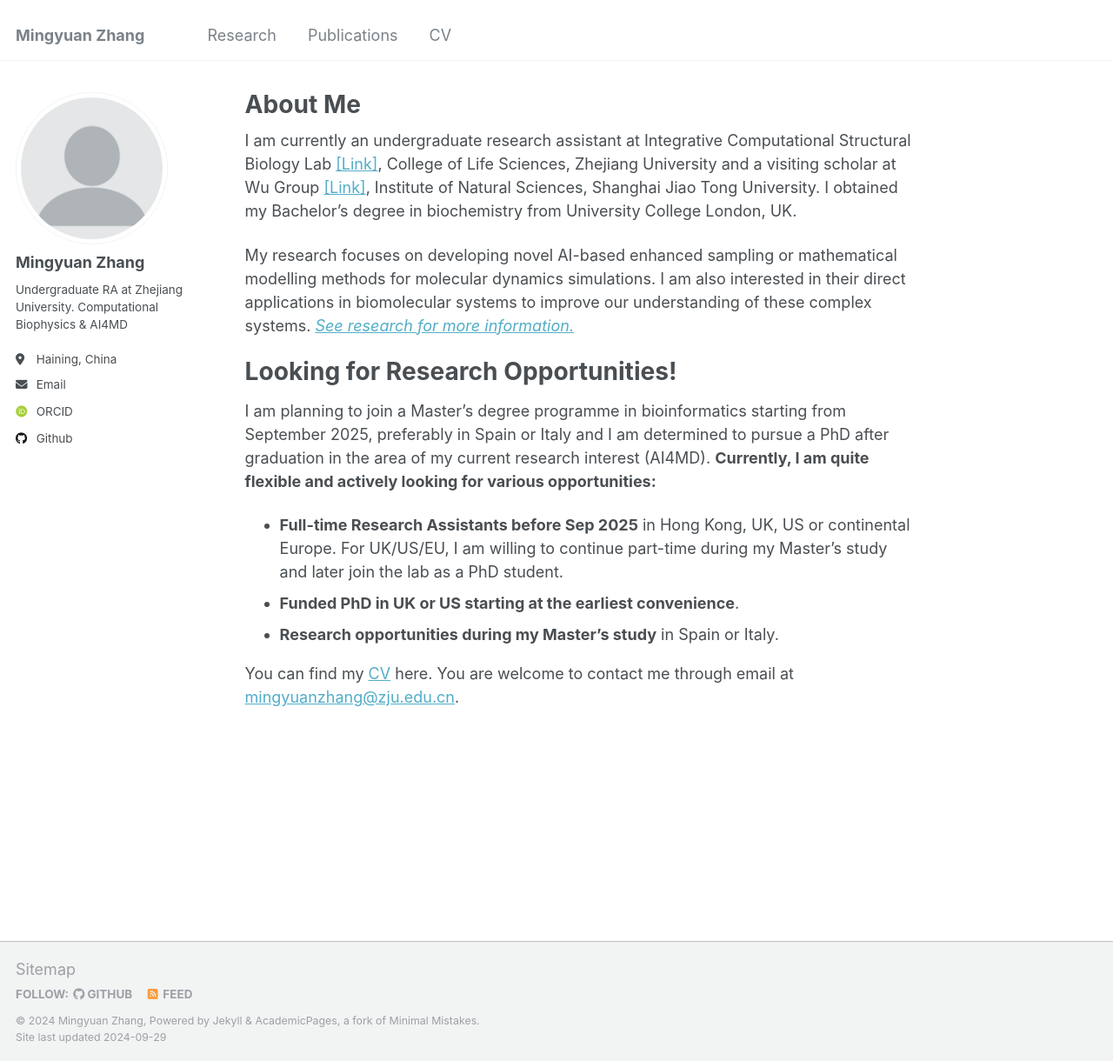
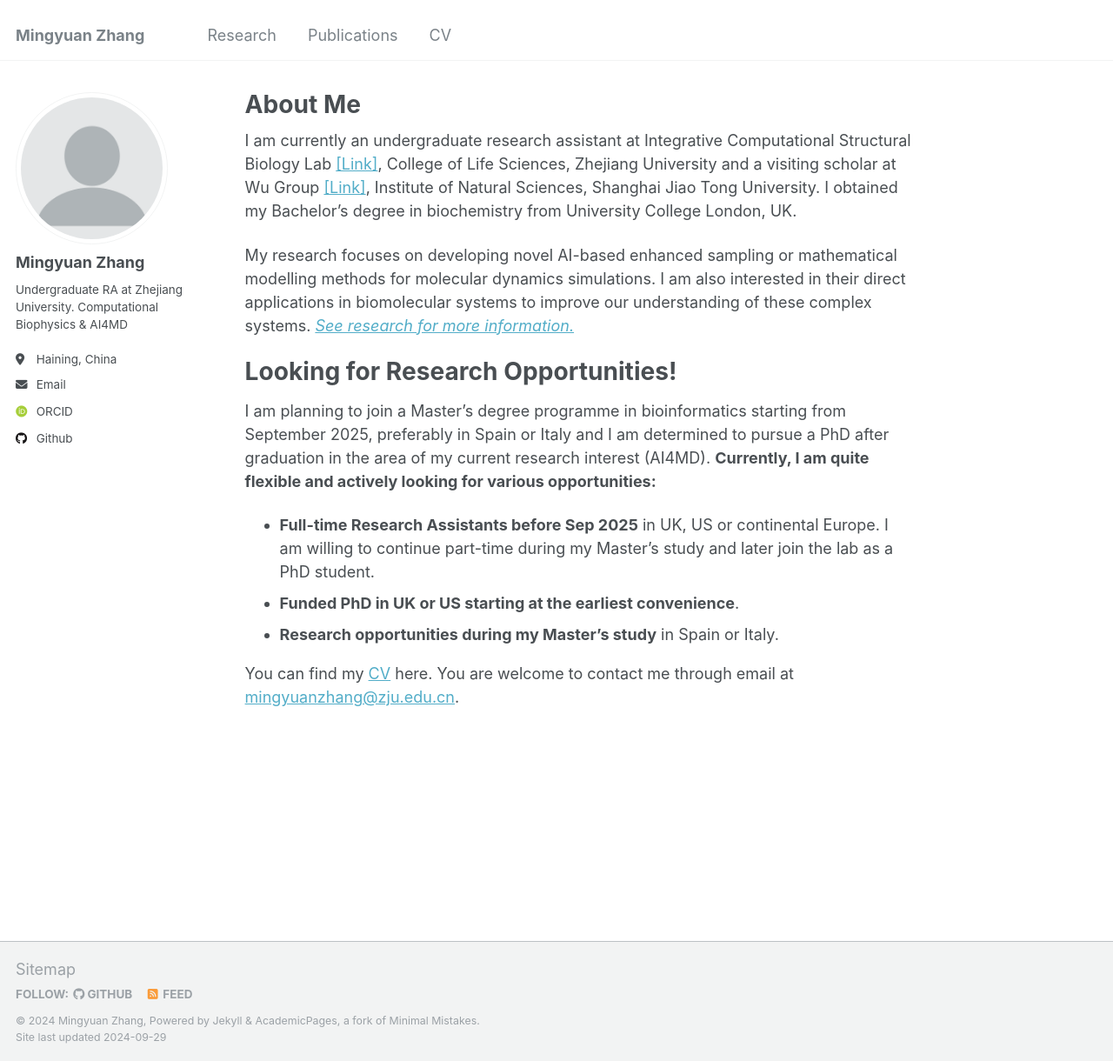
Before and after one commit to Mingyuan00/Mingyuan00.github.io, a Jekyll site: the page built from _pages/about.md, in a window 1280 px wide and 1220 px high. Shown: the whole window at 87% size. Built offline with Jekyll 4.4.1, drawn with Linux system fonts in a browser that asks for light colours; some web fonts are replaced.

Commit message:
Update about.md

```diff
--- a/_pages/about.md
+++ b/_pages/about.md
@@ -16,7 +16,7 @@ Looking for Research Opportunities!
 
 I am planning to join a Master's degree programme in bioinformatics starting from September 2025, preferably in Spain or Italy and I am determined to pursue a PhD after graduation in the area of my current research interest (AI4MD). **Currently, I am quite flexible and actively looking for various opportunities:**
 
-- **Full-time Research Assistants before Sep 2025** in Hong Kong, UK, US or continental Europe. For UK/US/EU, I am willing to continue part-time during my Master's study and later join the lab as a PhD student.
+- **Full-time Research Assistants before Sep 2025** in UK, US or continental Europe. I am willing to continue part-time during my Master's study and later join the lab as a PhD student.
 - **Funded PhD in UK or US starting at the earliest convenience**.
 - **Research opportunities during my Master's study** in Spain or Italy.
 
```
